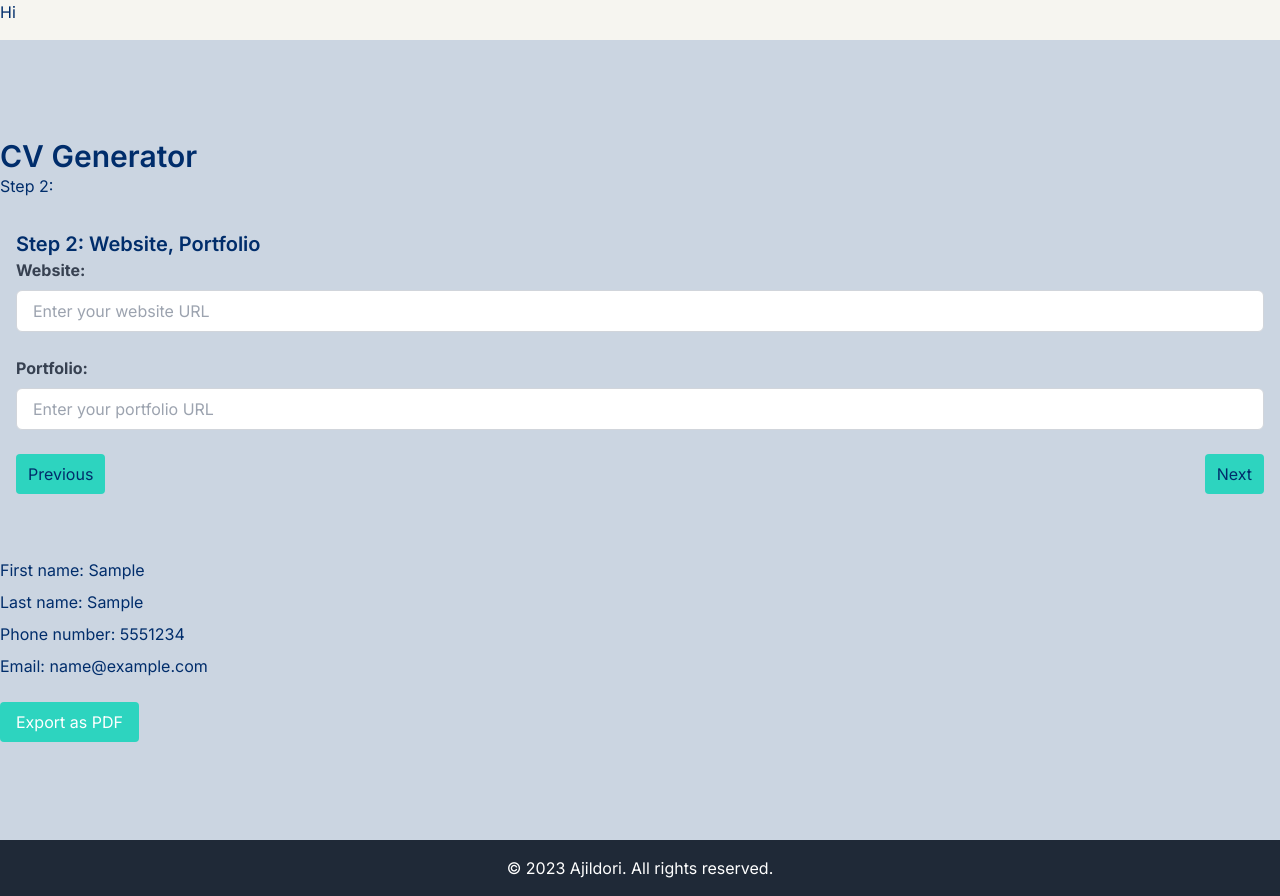
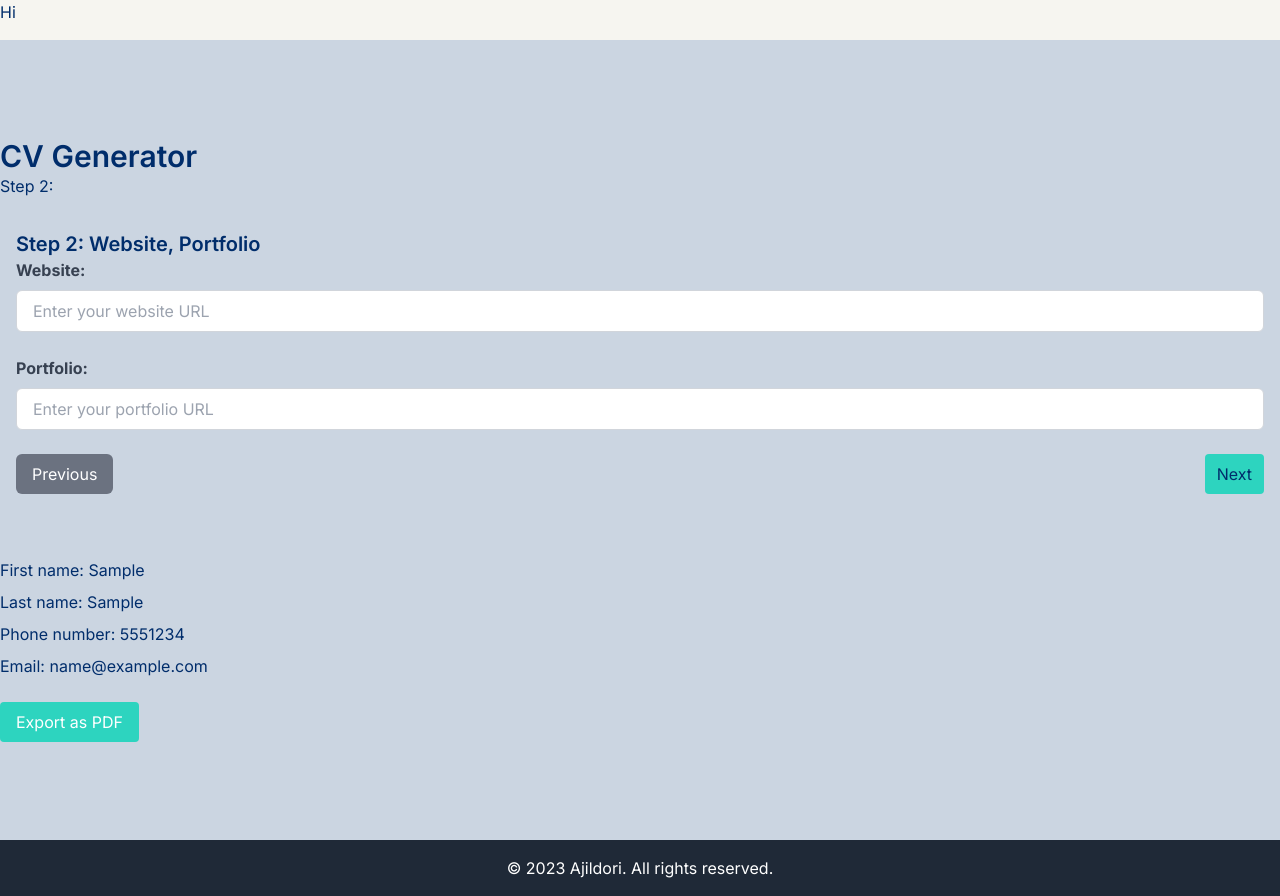
Before and after one commit to themuuln/resume-generator, a Next.js app: page /generator in a window 1280 px wide. Both pictures are taken after typing "Sample", "Sample", "5551234", "name@example.com" into the empty fields and a click on the button "Next". Built offline with nearby package versions, Linux system fonts and the light colour scheme; what @react-pdf/renderer would draw is missing.

Commit message:
Animations added, previous button fixed

```diff
--- a/app/components/WebsitePortfolio.jsx
+++ b/app/components/WebsitePortfolio.jsx
@@ -1,3 +1,4 @@
+import { motion } from "framer-motion";
 import { useForm } from "react-hook-form";
 import { Step } from "./Components";
 import Button from "./Button";
@@ -9,8 +10,23 @@ const WebsitePortfolio = ({ onNext, onPrev }) => {
     onNext(data);
   };
 
+  const formVariants = {
+    hidden: { opacity: 0, y: -20 },
+    visible: {
+      opacity: 1,
+      y: 0,
+      transition: { duration: 0.5, ease: "easeInOut" },
+    },
+  };
+
   return (
-    <form onSubmit={handleSubmit(onSubmit)} className="container px-4 py-8 mx-auto">
+    <motion.form
+      onSubmit={handleSubmit(onSubmit)}
+      className="container px-4 py-8 mx-auto"
+      variants={formVariants}
+      initial="hidden"
+      animate="visible"
+    >
       <Step>Step 2: Website, Portfolio</Step>
       <div className="mb-6">
         <label htmlFor="website" className="block mb-2 font-bold text-gray-700">
@@ -38,15 +54,20 @@ const WebsitePortfolio = ({ onNext, onPrev }) => {
         />
       </div>
 
-      <div className="flex justify-between">
-        <Button type="button" onClick={onPrev} className="px-4 py-2 text-white bg-gray-500 rounded-md">
+      <motion.div
+        className="flex justify-between"
+        initial={{ opacity: 0 }}
+        animate={{ opacity: 1 }}
+        transition={{ delay: 0.2 }}
+      >
+        <button type="button" onClick={onPrev} className="px-4 py-2 text-white bg-gray-500 rounded-md">
           Previous
-        </Button>
+        </button>
         <Button type="submit" className="px-4 py-2 text-white bg-green-500 rounded-md">
           Next
         </Button>
-      </div>
-    </form>
+      </motion.div>
+    </motion.form>
   );
 };
 
```
